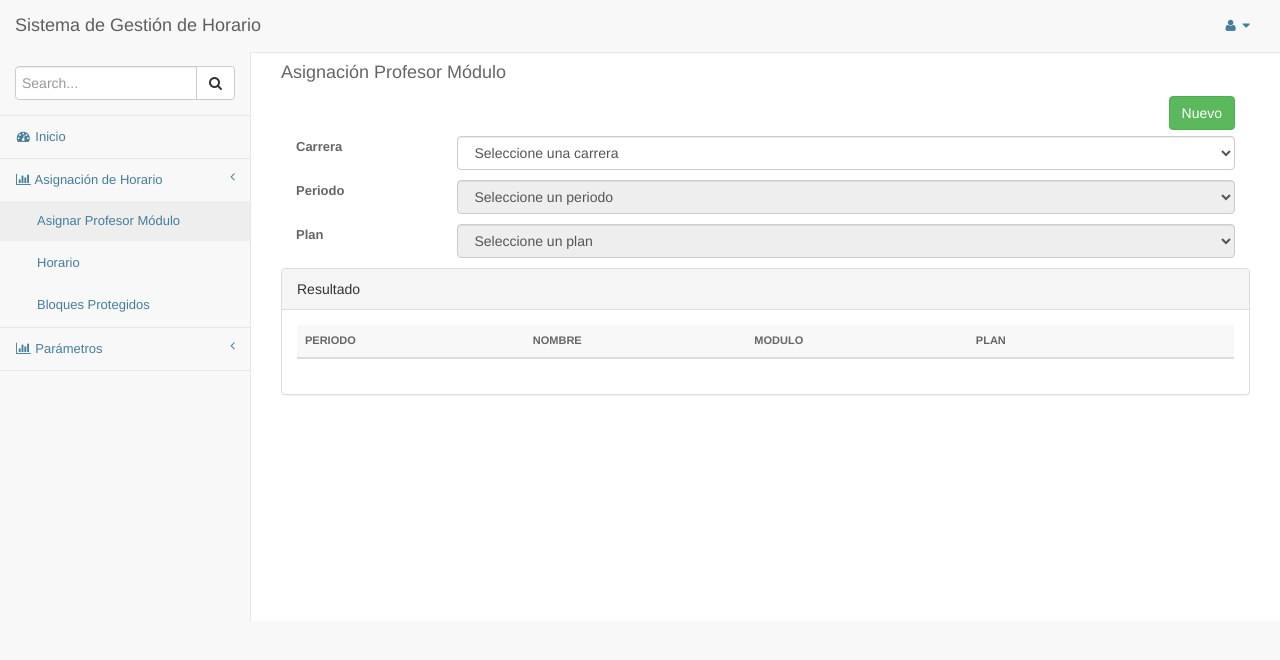
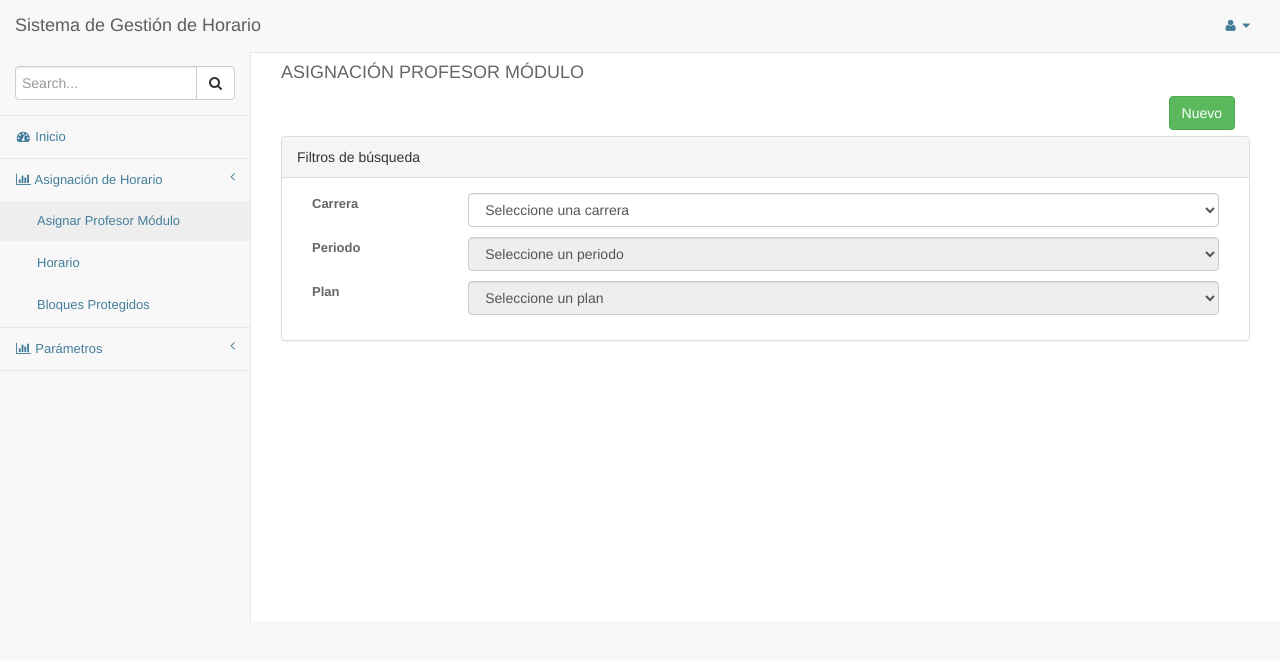
Before and after one commit to hbkfabio/asignacion_horario, a Django app: page /periodoprofesormodulo/ in a window 1280 px wide. Shown: the top 660 px of the page. Run offline with Django 3.2, Linux system fonts and the light colour scheme; a user stored in the database is signed in; tables that the repository leaves empty hold one stand-in row (values such as "Sample post"); lists and menus that the app fills with data are empty; some libraries are stand-ins or nearby versions.

Commit message:
Se crea nuevo filtro para asignacion del profesor modulo a un periodo, ademas se incluye boton para guardar y anadir otro

```diff
--- a/static/js/ppm.js
+++ b/static/js/ppm.js
@@ -1,10 +1,10 @@
 //FIXME the document ready
 $(document).ready(function() {
-    $('#dataTables-example').DataTable({
-          responsive: true,
-          "order": []
+    // $('#dataTables-example').DataTable({
+    //       responsive: true,
+    //       "order": []
 
-    });
+    // });
 
   $('form:not(.filter) :input:visible:enabled:first').focus()
 
--- a/templates/horario/form.html
+++ b/templates/horario/form.html
@@ -19,6 +19,12 @@
         {% bootstrap_form form layout="horizontal" %}
         {% buttons layout='horizontal'%}
         <!-- <button type="submit" class="btn btn-primary save-addother"><span class="glyphicon glyphicon-save"></span> Guardar y añadir otro</button> -->
+        {% if save_addanother %}
+        <button type="submit" class="btn btn-primary save-addanother" name="_addanother">
+            <span class="glyphicon glyphicon-save"></span>
+            Guardar y añadir otro
+        </button>
+        {% endif%}
         <button type="submit" class="btn btn-primary"><span class="glyphicon glyphicon-saved"></span> Guardar</button>
         <button type="reset" class="btn btn-danger"><span class="glyphicon glyphicon-remove"></span> Cancelar</button>
         {% endbuttons %}
--- a/templates/horario/periodoprofesormodulo.html
+++ b/templates/horario/periodoprofesormodulo.html
@@ -5,7 +5,7 @@
 
     <div class="col-lg-12">
 		<div class="header">
-			<h4>{{ titulo }}</h4>
+			<h4>{{ titulo|upper }}</h4>
 		    <div class="col-lg-11"></div>
 		    <div class="col-lg-1">
 		        <button class="btn btn-success add">Nuevo</button>
@@ -14,7 +14,14 @@
 	    </div>
     </div>
 
+
     <div class="col-lg-12">
+        <div class="panel panel-default">
+		    <div class="panel-heading">
+		        Filtros de búsqueda
+		    </div>
+		    <div class="panel-body">
+
                 <div class="col-md-2">
                     <label class = "control-label" for="carrera">Carrera</label>
                 </div>
@@ -27,9 +34,8 @@
                     </select>
                     <p></p>
                 </div>
-    </div>
 
-    <div class="col-lg-12">
+
                 <div class="col-md-2">
                     <label class = "control-label" for="id_periodo">Periodo</label>
                 </div>
@@ -42,10 +48,7 @@
                     </select>
                     <p></p>
                 </div>
-    </div>
 
-
-    <div class="col-lg-12">
                 <div class="col-md-2">
                     <label class = "control-label" for="id_plan">Plan</label>
                 </div>
@@ -58,18 +61,24 @@
                     </select>
                     <p></p>
                 </div>
+
+            </div>
+        </div>
     </div>
 
 
+    {% if object_list != None %}
+
 	<div class="col-lg-12">
-		<div class="panel panel-default">
-			<div class="panel-heading">
+		<!-- <div class="panel panel-default"> -->
+		<!-- 	<div class="panel-heading"> -->
             	<!-- {{ titulo }} -->
 			    Resultado
-            </div>
+            <!-- </div> -->
         	<!-- /.panel-heading -->
             <div class="panel-body">
-		    	<table width="100%" class="table table-sm">
+		    	<!-- <table width="100%" class="table table-sm"> -->
+		    	<table width="100%" class="table table-striped table-bordered table-hover" id="dataTables-example">
                     <thead class="thead-default">
 						<tr>
 		      				<th>Periodo</th>
@@ -96,13 +105,15 @@
                 <!-- /.table-responsive -->
             </div>
             <!-- /.panel-body -->
-        </div>
+        <!-- </div> -->
         <!-- /.panel -->
     </div>
     <!-- /.col-lg-12 -->
 </div>
 <!-- /.row -->
 
+
+    {% endif%}
 <!-- jQuery -->
     <script src="/static/js/ppm.js"></script>
 
```
Lines whose indentation alone changed are shown as unchanged.
